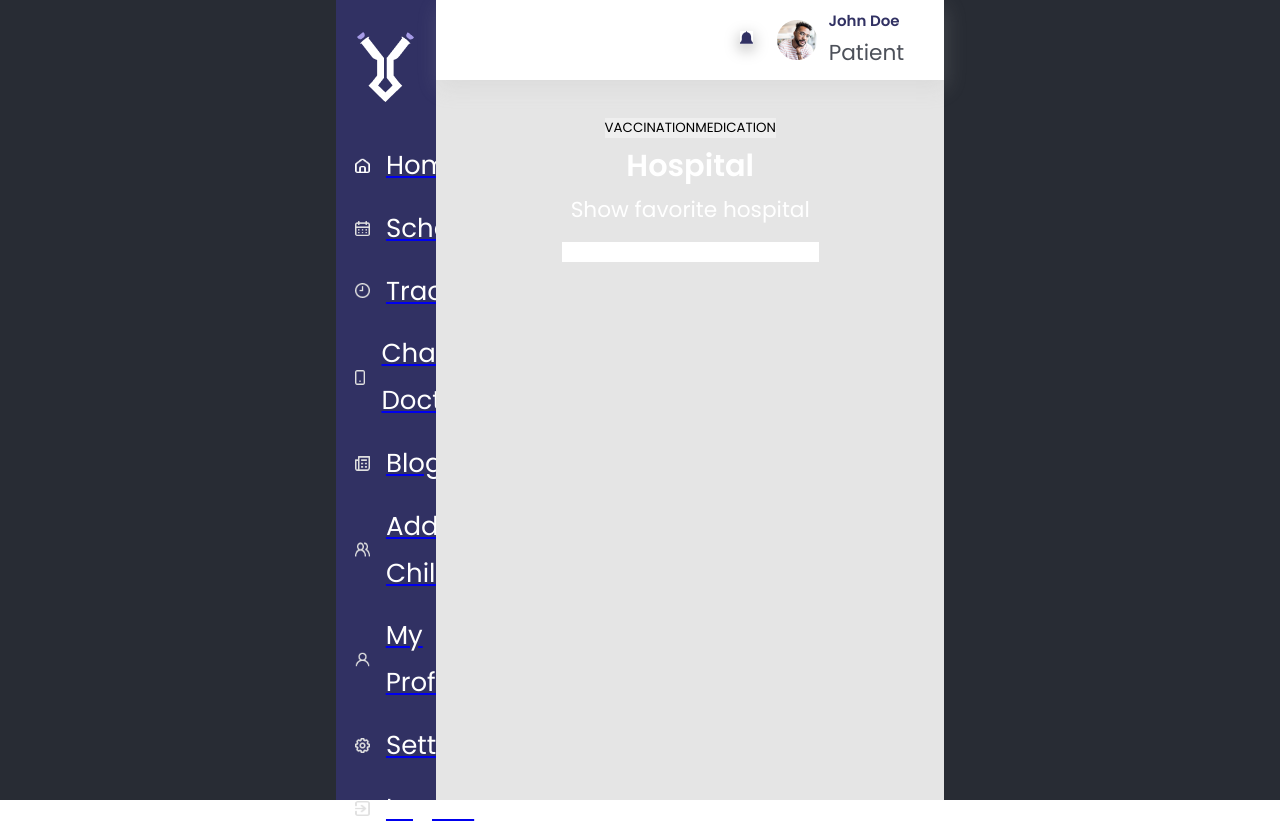
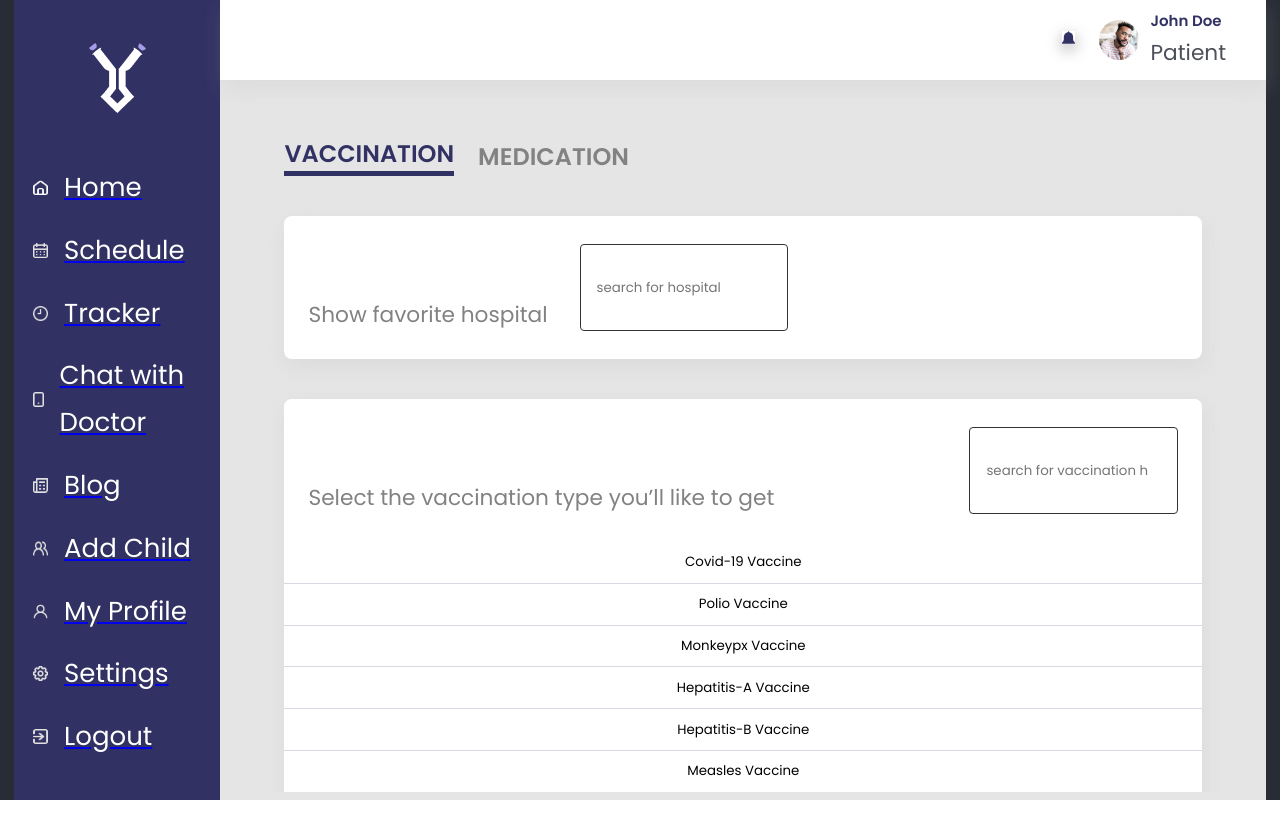
Before and after one commit to BanksMustapha7/antigen, a React (Create React App) app: page /Dashboard/schedule in a window 1280 px wide. After the commit the page ends 800 px from the top, so only its background shows below. Built offline with nearby package versions, Linux system fonts and the light colour scheme; no server answers.

Commit message:
first page of schedule completed

```diff
--- a/src/Pages/Dashboard/Dashboard.jsx
+++ b/src/Pages/Dashboard/Dashboard.jsx
@@ -52,6 +52,9 @@ function Dashboard() {
     close === true ? setClose(false) : setClose(true);
     direction === true ? setDirection(false) : setDirection(true);
   };
+  const mobileDir = () => {
+    close === true ? setClose(false) : setClose(true);
+  };
   const styles = {
     changeD: { right: "-1.5rem", transform: "rotate(180deg)" },
   };
@@ -74,7 +77,7 @@ function Dashboard() {
         <hr />
 
         <div className="ul">
-          <Link to="home" className="link" onClick={closeMenu}>
+          <Link to="home" className="link" onClick={mobileDir}>
             <img src={HomeIcon} alt="" />
             <span>Home</span>
           </Link>
@@ -96,12 +99,12 @@ function Dashboard() {
             <span>Blog</span>
           </Link>
 
-          <Link to="addchild" className="link">
+          <Link to="addchild" className="link" onClick={mobileDir}>
             <img src={Addicon} alt="" />
             <span>Add Child</span>
           </Link>
 
-          <Link to="profile" className="link" onClick={closeMenu}>
+          <Link to="profile" className="link" onClick={mobileDir}>
             <img src={ProfileIcon} alt="" />
             <span>My Profile</span>
           </Link>
@@ -110,7 +113,7 @@ function Dashboard() {
             <img src={SettingIcon} alt="" />
             <span>Settings</span>
           </Link>
-          <Link className="link">
+          <Link className="link" to="/login">
             <img src={LogoutIcon} alt="" />
             <span>Logout</span>
           </Link>
--- a/src/Pages/Dashboard/Schedule/Schedule.jsx
+++ b/src/Pages/Dashboard/Schedule/Schedule.jsx
@@ -1,10 +1,10 @@
 import React from "react";
-
+import "./schedule.css";
 function Schedule() {
   return (
-    <div>
+    <div className="schedule">
       <div className="tabs">
-        <button>VACCINATION</button>
+        <button className="activeTab">VACCINATION</button>
         <button>MEDICATION</button>
       </div>
 
@@ -14,7 +14,40 @@ function Schedule() {
           <small>Show favorite hospital</small>
         </div>
 
-        <input type="search" name="hospitals" id="" />
+        <input
+          type="search"
+          name="hospitals"
+          id=""
+          placeholder="search for hospital"
+        />
+      </div>
+
+      <div className="vaccinesType">
+        <div className="hospital vacType">
+          <div className="box">
+            <h3>Vaccination Type</h3>
+            <small>Select the vaccination type you’ll like to get</small>
+          </div>
+
+          <input
+            type="search"
+            name=""
+            id=""
+            className="vacType"
+            placeholder="search for vaccination here"
+          />
+        </div>
+
+        <div className="vaccines">
+          <button>Covid-19 Vaccine</button>
+          <button>Polio Vaccine</button>
+          <button>Monkeypx Vaccine</button>
+          <button>Hepatitis-A Vaccine</button>
+          <button>Hepatitis-B Vaccine</button>
+          <button>Measles Vaccine</button>
+          <button>Smallpox vaccine</button>
+          <button>Yellow Fever Vaccine</button>
+        </div>
       </div>
     </div>
   );
--- a/src/Pages/Dashboard/Schedule/schedule.css
+++ b/src/Pages/Dashboard/Schedule/schedule.css
@@ -0,0 +1,77 @@
+.schedule {
+    display: grid;
+    gap: 2.5rem;
+    padding: 2rem;
+}
+
+.schedule .tabs {
+    display: flex;
+    gap: 1.5rem;
+}
+
+.schedule .tabs button {
+    color: #828282;
+    font-family: 'Poppins', sans-serif;
+    font-weight: 600;
+    font-size: 24px;
+    background-color: transparent;
+    cursor: pointer;
+}
+
+.activeTab {
+    color: #313163 !important;
+    border-bottom: 5px solid #313163;
+}
+
+.hospital {
+    width: 100%;
+    background-color: #fff;
+    box-shadow: 2px 8px 20px rgba(181, 181, 181, 0.2);
+    border-radius: 8px;
+    padding: 1.75rem 1.5rem;
+    display: flex;
+    gap: 2rem;
+}
+
+.hospital .box {
+    display: grid;
+    gap: .5rem;
+}
+
+.hospital .box small {
+    color: #828282;
+}
+
+.hospital input {
+    color: #828282;
+    width: 24%;
+    padding: 1rem;
+    border: 1px solid #333;
+    border-radius: 4px;
+}
+
+.vacType {
+    justify-content: space-between;
+    box-shadow: unset;
+}
+
+.vaccinesType {
+    background-color: #fff;
+    box-shadow: 2px 8px 20px rgba(181, 181, 181, 0.2);
+    border-radius: 8px;
+}
+
+.vaccines {
+    display: grid;
+}
+
+.vaccines button {
+    background-color: transparent;
+    border-bottom: 1px solid #D6D9DF;
+    padding: .65rem;
+    cursor: pointer;
+}
+
+.vaccines button:hover {
+    background: #A69BE7;
+}
```
Also changed, not shown: src/assets/search.png (added).
